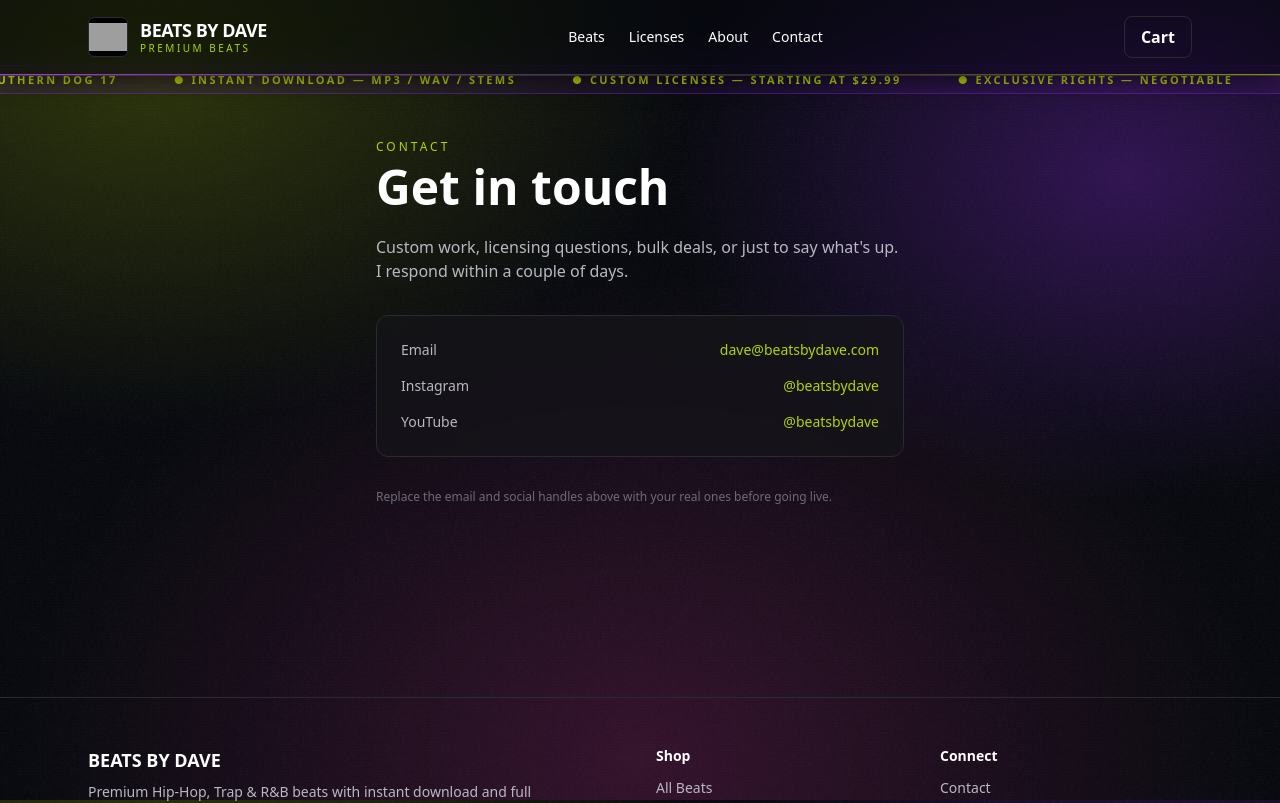
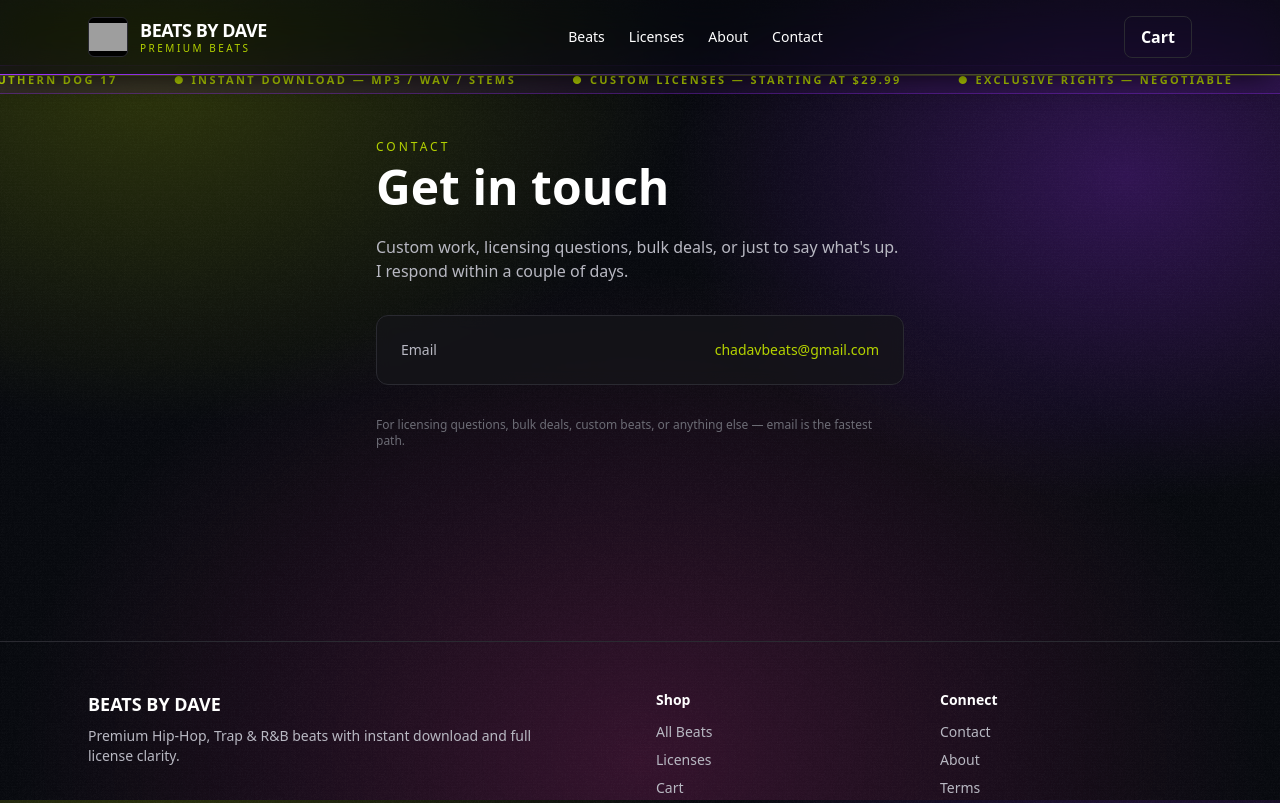
Before and after one commit to TheMaktechoForge/beats-by-dave, a Next.js app: page /contact in a window 1280 px wide. Shown: the top 803 px of the page. Built offline with nearby package versions, Linux system fonts and the light colour scheme; grey boxes are pictures that could not be loaded.

Commit message:
Contact: swap to chadavbeats@gmail.com, drop socials, fix placeholder email in footer/licenses

```diff
--- a/src/app/api/download/[token]/route.ts
+++ b/src/app/api/download/[token]/route.ts
@@ -127,7 +127,7 @@ function renderDownloadPage(
       <thead><tr><th>Beat</th><th>License</th><th>Audio</th><th>License PDF</th></tr></thead>
       <tbody>${itemsHtml}</tbody>
     </table>
-    <footer>Beats by Dave · beatsbydave.com</footer>
+    <footer>Beats by Dave · beats.themaktechoforge.com</footer>
   </div>
 </body>
 </html>`;
--- a/src/app/contact/page.tsx
+++ b/src/app/contact/page.tsx
@@ -9,13 +9,11 @@ export default function ContactPage() {
       </p>
 
       <div className="card p-6 space-y-4 text-sm">
-        <Row label="Email" value="dave@beatsbydave.com" href="mailto:dave@beatsbydave.com" />
-        <Row label="Instagram" value="@beatsbydave" href="https://instagram.com/" />
-        <Row label="YouTube" value="@beatsbydave" href="https://youtube.com/" />
+        <Row label="Email" value="chadavbeats@gmail.com" href="mailto:chadavbeats@gmail.com" />
       </div>
 
       <p className="mt-8 text-xs text-[var(--color-text-dim)]">
-        Replace the email and social handles above with your real ones before going live.
+        For licensing questions, bulk deals, custom beats, or anything else — email is the fastest path.
       </p>
     </div>
   );
--- a/src/lib/licenses.ts
+++ b/src/lib/licenses.ts
@@ -144,7 +144,7 @@ export async function generateLicensePdf(input: PdfInput): Promise<Uint8Array> {
   // Footer
   page.drawText(
     "This license is a non-exclusive agreement unless Exclusive Rights are purchased. " +
-      "By downloading the beat, the Licensee agrees to the full terms at beatsbydave.com/terms.",
+      "By downloading the beat, the Licensee agrees to the full terms at beats.themaktechoforge.com/terms.",
     { x: 50, y: 50, size: 8, font, color: muted, maxWidth: 512, lineHeight: 10 }
   );
 
```
